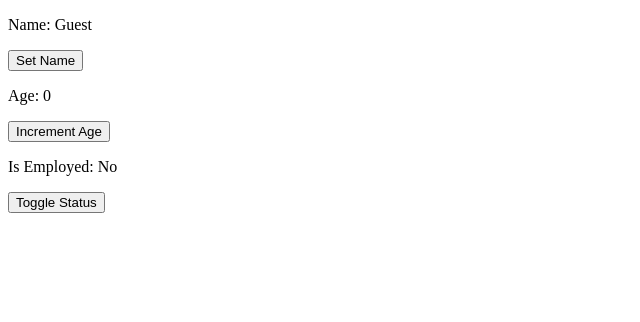
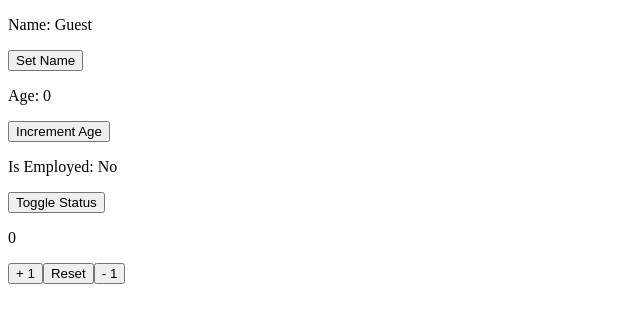
Before and after one commit to JL-Agbalo/bro_code_tutorial, a React (Vite) app: page / in a window 1280 px wide. Shown: the top 322 px of the page, without its empty margins (0-640 px from the left). Built offline with nearby package versions, Linux system fonts and the light colour scheme.

Commit message:
Adding Increment decrement and reset

```diff
--- a/src/App.jsx
+++ b/src/App.jsx
@@ -2,6 +2,7 @@
 // import Student from "./Student";
 import Button from "./Button";
 // import UserGreeting from "./UserGreeting"
+import Counter from "./Counter";
 import List from "./List";
 import ProfilePicture from "./ProfilePicture";
 import MyComponent from "./MyComponent";
@@ -33,6 +34,7 @@
   {/* <Button></Button> */}
   {/* <ProfilePicture></ProfilePicture> */}
   <MyComponent></MyComponent>
+  <Counter></Counter>
   </>
   );
 }
--- /dev/null
+++ b/src/Counter.jsx
@@ -0,0 +1,27 @@
+import React, {useState} from 'react'
+
+function Counter() {
+    const [count, setCount] = useState(0)
+
+    const increment = () => {
+        setCount(count + 1)
+    }
+
+    const decrement = () => {
+        setCount(count - 1)
+    }
+
+    const reset = () => {
+        setCount(0)
+    }
+  return (
+    <div className='counter-container'>
+        <p className='count-display'>{count}</p>
+        <button className='counter-button' onClick={increment}>+ 1</button>
+        <button className='counter-button' onClick={reset}>Reset</button>
+        <button className='counter-button' onClick={decrement}>- 1</button>
+        </div>
+  )
+}
+
+export default Counter
--- a/src/MyComponent.jsx
+++ b/src/MyComponent.jsx
@@ -25,7 +25,7 @@
         <p>Age: {age}</p>
         <button onClick={incrementAge}>Increment Age</button>
         <p>Is Employed: {isEmployed ? "Yes" : "No"}</p>
-        <button onClick={toggleEmployedStatus}> Toggle Status</button>
+        <button onClick={toggleEmployedStatus}>Toggle Status</button>
     </div>
   )
 }
```
